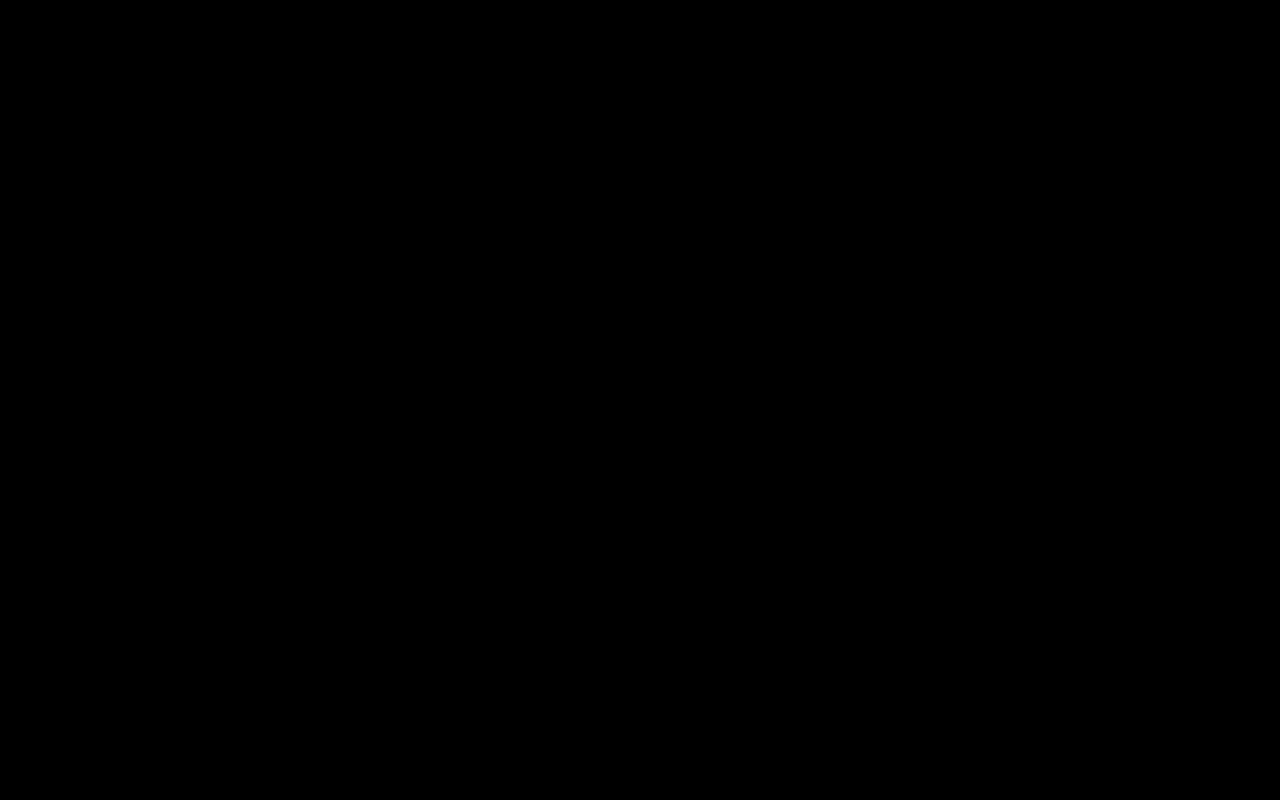
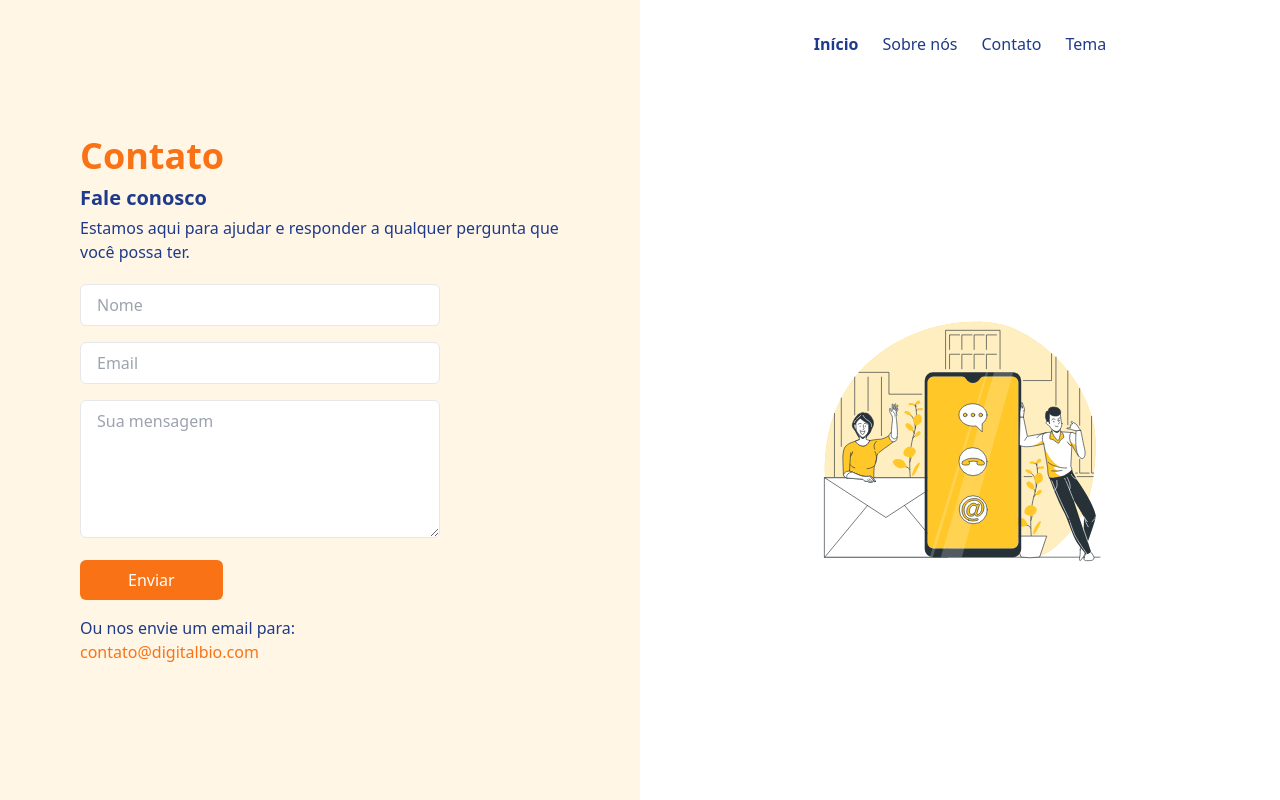
Before and after one commit to Julianagft/Digital-Bio, a Next.js app in the folder frontend/: page /contact in a window 1280 px wide. Before the commit this address had no page. Built offline with nearby package versions, Linux system fonts and the light colour scheme.

Commit message:
Criação das paginas internas

```diff
--- /dev/null
+++ b/frontend/src/app/about/layout.js
@@ -0,0 +1,19 @@
+import { Inter } from "next/font/google";
+import "../globals.css";
+
+const inter = Inter({ subsets: ["latin"] });
+
+export const metadata = {
+  title: "Quem somos",
+  description: "Quem somos",
+};
+
+export default function HomeLayout ({ children }) {
+    return (
+        <main className={`${inter.className} h-screen w-screen` }>
+          <div className="bg-yellow-500 h-screen w-screen">
+          {children}
+          </div>
+        </main>
+    );
+  }
--- /dev/null
+++ b/frontend/src/app/about/page.jsx
@@ -0,0 +1,45 @@
+import React from 'react';
+
+const AboutPage = () => {
+    return (
+        <>
+            <div className="flex w-full h-screen">
+
+                <div className="w-1/2 flex flex-col justify-center items-start bg-[#fff6e5] p-20">
+                    <h1 className="text-4xl font-bold text-[#f97316]">Sobre nós</h1>
+                    <p className="text-xl font-bold text-[#1e3a8a] mt-2">Conheça nossa história e missão</p>
+                    <p className="text-md text-[#1e3a8a] mt-1">Somos uma plataforma dedicada a fornecer links personalizados para seus perfis online.</p>
+                    <div className="w-3/4 mt-5">
+                        <p className="text-md text-[#1e3a8a] mb-4">
+                            Digital Bio tem como objetivo ajudar indivíduos e empresas a centralizar e organizar seus links de uma maneira eficiente e atraente. Com a nossa plataforma, você pode criar um único link que direciona seus seguidores para todos os seus conteúdos online.
+                        </p>
+                        <p className="text-md text-[#1e3a8a] mb-4">
+                            Nossa missão é simplificar o acesso às suas redes sociais, sites e outras presenças online, tornando mais fácil para seus seguidores encontrarem e interagirem com seu conteúdo. Estamos comprometidos em oferecer uma experiência intuitiva e personalizável para todos os nossos usuários.
+                        </p>
+                        <p className="text-md text-[#1e3a8a]">
+                            Junte-se a nós e descubra como podemos transformar a maneira como você compartilha seus links na internet.
+                        </p>
+                    </div>
+                </div>
+
+                <div className="w-1/2 bg-[#fff] flex flex-col">
+                    <nav className="flex justify-center space-x-6 text-[#1e3a8a] p-8">
+                        <a href="/" className="font-semibold">Início</a>
+                        <a href="/about">Sobre nós</a>
+                        <a href="/contact">Contato</a>
+                        <a href="#">Tema</a>
+                    </nav>
+                    <div className="flex flex-grow justify-center items-center">
+                        <img
+                            src="/images/illustrationabout.svg"
+                            alt="About Us Illustration"
+                            className="w-1/2 h-auto"
+                        />
+                    </div>
+                </div>
+            </div>
+        </>
+    );
+};
+
+export default AboutPage;
--- /dev/null
+++ b/frontend/src/app/contact/layout.js
@@ -0,0 +1,19 @@
+import { Inter } from "next/font/google";
+import "../globals.css";
+
+const inter = Inter({ subsets: ["latin"] });
+
+export const metadata = {
+  title: "Contato",
+  description: "Contato",
+};
+
+export default function HomeLayout ({ children }) {
+    return (
+        <main className={`${inter.className} h-screen w-screen` }>
+          <div className="bg-yellow-500 h-screen w-screen">
+          {children}
+          </div>
+        </main>
+    );
+  }
--- /dev/null
+++ b/frontend/src/app/contact/page.jsx
@@ -0,0 +1,57 @@
+import React from 'react';
+
+const ContactPage = () => {
+    return (
+        <>
+            <div className="flex w-full h-screen">
+
+                <div className="w-1/2 flex flex-col justify-center items-start bg-[#fff6e5] p-20">
+                    <h1 className="text-4xl font-bold text-[#f97316]">Contato</h1>
+                    <p className="text-xl font-bold text-[#1e3a8a] mt-2">Fale conosco</p>
+                    <p className="text-md text-[#1e3a8a] mt-1">Estamos aqui para ajudar e responder a qualquer pergunta que você possa ter.</p>
+                    <div className="w-3/4 mt-5">
+                        <form>
+                            <input
+                                type="text"
+                                placeholder="Nome"
+                                className="w-full px-4 py-2 border rounded-md mb-4"
+                            />
+                            <input
+                                type="email"
+                                placeholder="Email"
+                                className="w-full px-4 py-2 border rounded-md mb-4"
+                            />
+                            <textarea
+                                placeholder="Sua mensagem"
+                                className="w-full px-4 py-2 border rounded-md mb-4"
+                                rows="5"
+                            />
+                            <button className="bg-[#f97316] text-white py-2 px-12 rounded-md">Enviar</button>
+                        </form>
+                        <p className="text-md text-[#1e3a8a] mt-4">
+                            Ou nos envie um email para: <a href="mailto:contato@digitalbio.com" className="text-[#f97316]">contato@digitalbio.com</a>
+                        </p>
+                    </div>
+                </div>
+
+                <div className="w-1/2 bg-[#fff] flex flex-col">
+                    <nav className="flex justify-center space-x-6 text-[#1e3a8a] p-8">
+                        <a href="/" className="font-semibold">Início</a>
+                        <a href="/about">Sobre nós</a>
+                        <a href="/contact">Contato</a>
+                        <a href="#">Tema</a>
+                    </nav>
+                    <div className="flex flex-grow justify-center items-center">
+                        <img
+                            src="/images/illustationcontact.svg"
+                            alt="Contact Us Illustration"
+                            className="w-1/2 h-auto"
+                        />
+                    </div>
+                </div>
+            </div>
+        </>
+    );
+};
+
+export default ContactPage;
--- a/frontend/src/app/page.js
+++ b/frontend/src/app/page.js
@@ -42,9 +42,9 @@ const LoginPage = () => {
         </div>
         <div className="w-1/2 bg-[#fff] flex flex-col">
           <nav className="flex justify-center space-x-6 text-[#1e3a8a] p-8">
-            <a href="#" className="font-semibold">Início</a>
-            <a href="#">Sobre nós</a>
-            <a href="#">Contato</a>
+            <a href="/" className="font-semibold">Início</a>
+            <a href="/about">Sobre nós</a>
+            <a href="/contact">Contato</a>
             <a href="#">Tema</a>
           </nav>
           <div className="flex flex-grow justify-center items-center">
```
Also changed, not shown: frontend/public/images/illustationcontact.svg (added), frontend/public/images/illustrationabout.svg (added).
